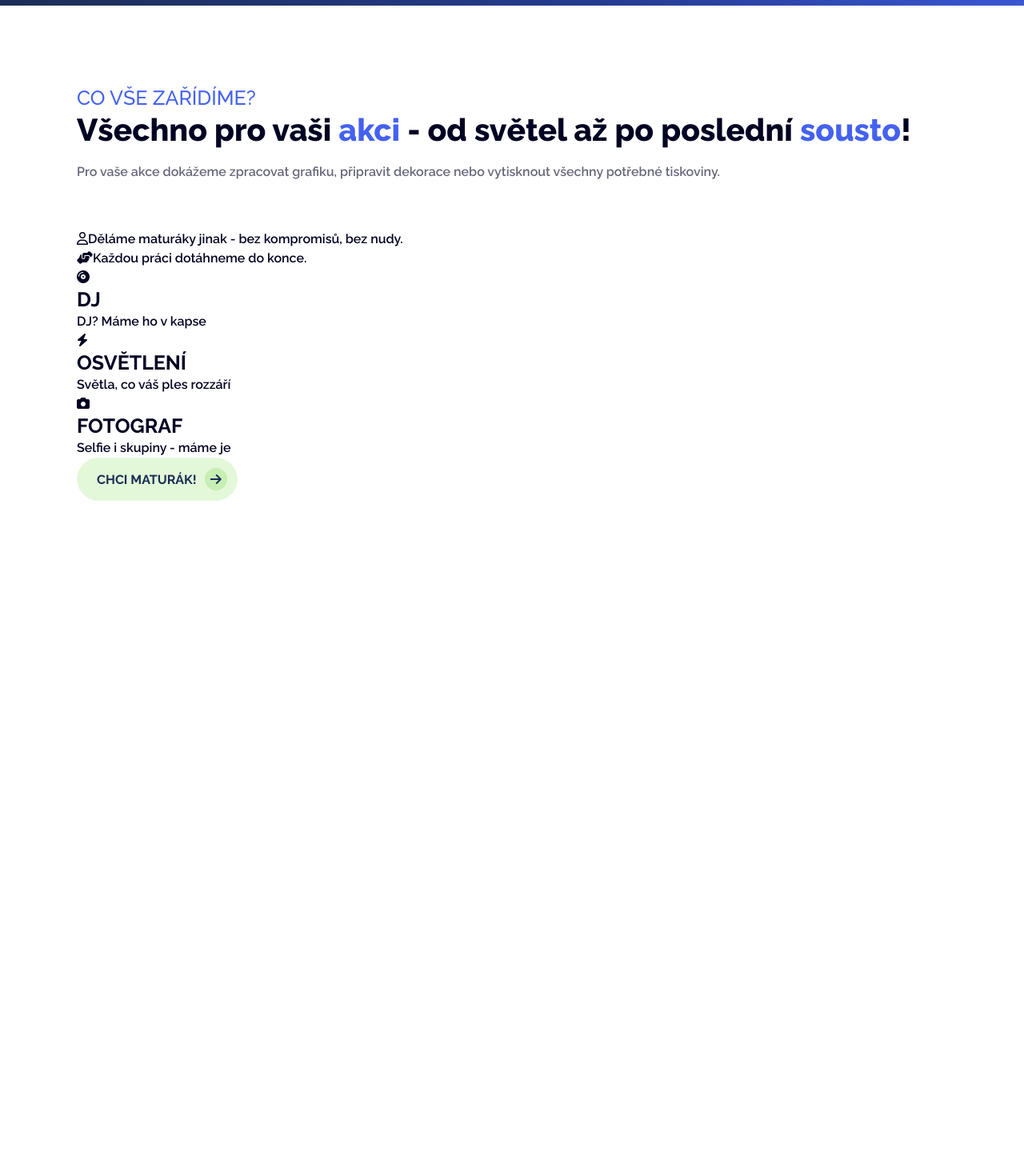
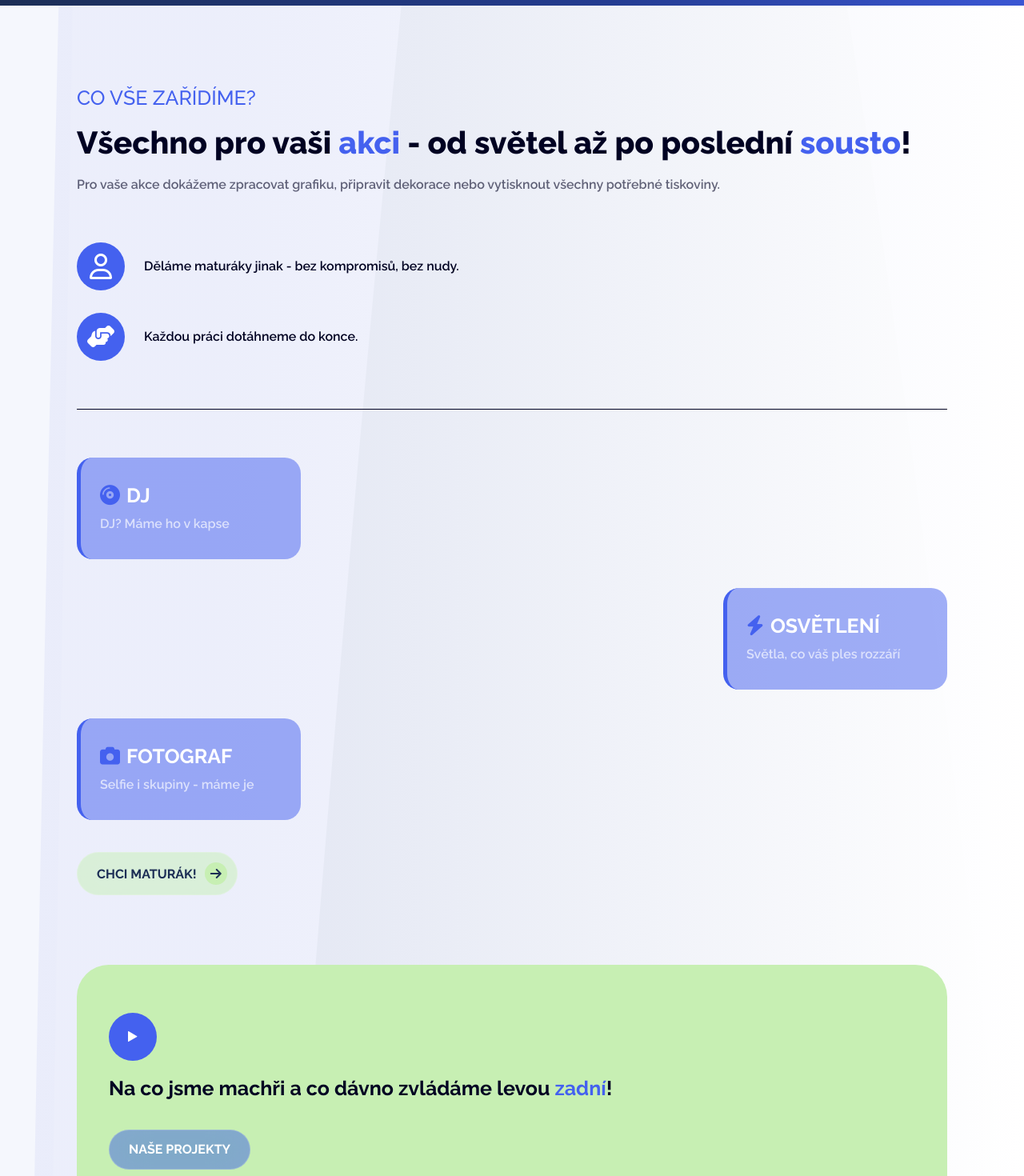
Before and after one commit to bobcermak/3kprods.cz, a Next.js app: page / in a window 1280 px wide. Shown: the part 1840-3310 px from the top of the page at 80% size. Built offline with nearby package versions, Linux system fonts and the light colour scheme.

Commit message:
Refactor HomePage layout: enhance services section with improved styling and structure; update InfoCard component for better visual consistency

```diff
--- a/app/page.tsx
+++ b/app/page.tsx
@@ -51,47 +51,49 @@ const HomePage = () => {
             </div>
           </div>
         </section>
-        <section className="mx-auto w-xcontent mt-25" id="services">
+        <section className="bg-[url('/images/vectors/services-bg-mobile-image.svg')] bg-cover bg-center bg-no-repeat py-25" id="services">
+        <div className="mx-auto w-xcontent flex flex-col gap-20">
           <div>
             <header>
               <H2 weight="font-medium">Co vše zařídíme?</H2>
-              <H3 size="text-title" weight="font-extrabold" case="lowercase" className="laptop:text-heading"><span className="uppercase mt-4">V</span>šechno pro vaši <strong className="font-extrabold text-light-blue">akci</strong> - od světel až po poslední <strong className="font-extrabold text-light-blue">sousto</strong>!</H3>
+              <H3 size="text-title" weight="font-extrabold" case="lowercase" className="laptop:text-heading mt-4"><span className="uppercase">V</span>šechno pro vaši <strong className="font-extrabold text-light-blue">akci</strong> - od světel až po poslední <strong className="font-extrabold text-light-blue">sousto</strong>!</H3>
             </header>
             <div className="mt-4">
               <P className="text-dark/60">Pro vaše akce dokážeme zpracovat grafiku, připravit dekorace nebo vytisknout všechny potřebné tiskoviny.</P>
-              <Ul className="mt-15">
-                <Li><i className="fa-regular fa-user"></i>Děláme maturáky jinak - bez kompromisů, bez nudy.</Li>
-                <Li><i className="fa-solid fa-handshake-angle"></i>Každou práci dotáhneme do konce.</Li>
+              <Ul className="mt-15 flex flex-col gap-6 border-b pb-15 mb-15">
+                <Li className="flex gap-6 items-center"><i className="fa-regular fa-user text-[2rem] bg-light-blue text-white px-4 py-3.5 rounded-full"></i>Děláme maturáky jinak - bez kompromisů, bez nudy.</Li>
+                <Li className="flex gap-6 items-center"><i className="fa-solid fa-handshake-angle text-[1.75rem] bg-light-blue text-white px-[12.5px] py-4 rounded-full"></i>Každou práci dotáhneme do konce.</Li>
               </Ul>
             </div>
             <div>
-              <Ul>
-                <Li><InfoCard icon={<i className="fa-solid fa-compact-disc"></i>} title="DJ">DJ? Máme ho v kapse</InfoCard></Li>
-                <Li><InfoCard icon={<i className="fa-solid fa-bolt"></i>} title="Osvětlení">Světla, co váš ples rozzáří</InfoCard></Li>
-                <Li><InfoCard icon={<i className="fa-solid fa-camera"></i>} title="Fotograf">Selfie i skupiny - máme je</InfoCard></Li>
+              <Ul className="grid gap-y-8">
+                <Li className="list-none"><InfoCard icon={<i className="fa-solid fa-compact-disc text-sub text-light-blue"></i>} title="DJ">DJ? Máme ho v kapse</InfoCard></Li>
+                <Li className="justify-self-end list-none"><InfoCard icon={<i className="fa-solid fa-bolt text-sub text-light-blue"></i>} title="Osvětlení">Světla, co váš ples rozzáří</InfoCard></Li>
+                <Li className="list-none"><InfoCard icon={<i className="fa-solid fa-camera text-sub text-light-blue"></i>} title="Fotograf">Selfie i skupiny - máme je</InfoCard></Li>
               </Ul>
-              <Button href="tel:+420722145257" variant="secondary">Chci maturák!</Button>
+              <Button className="mt-10" href="tel:+420722145257" variant="secondary">Chci maturák!</Button>
             </div>
           </div>
-          <div>
-            <article>
+          <div className="flex flex-col gap-15">
+            <article className="bg-green rounded-[40px] px-10 py-15">
               <header>
-                <Image className="svg-responsive" src="/images/vectors/triangle.svg" alt="3kprods - odkaz na video" loading="lazy" width={16} height={16} />
+                <a className="w-15 h-15 p-6 bg-light-blue rounded-full flex items-center justify-center hover:shadow-xl active:shadow-xl transition-shadow duration-250" href="https://www.youtube.com/@3KProds/videos" target="_blank" rel="noopener noreferrer" aria-label="Šipka"><Image className="svg-responsive" src="/images/vectors/triangle.svg" alt="3kprods - odkaz na video" loading="lazy" width={16} height={16} /></a>
               </header>
-              <div>
-                <P>Na co jsme machři a co dávno zvládáme levou <b>zadní</b>!</P>
+              <div className="mt-4">
+                <P size="text-sub" weight="font-bold">Na co jsme machři a co dávno zvládáme levou <b className="font-bold text-light-blue">zadní</b>!</P>
               </div>
-              <footer>
+              <footer className="mt-8">
                 <Button href="https://www.3kprods.cz/" isArrow={false}>Naše projekty</Button>
               </footer>
             </article>
-            <figure className="slaptop:hidden">
+            <figure className="slaptop:hidden w-[312px] h-[375px] mx-auto">
               <Image className="img-responsive" src="/images/content/moderator-mobile-image.webp" alt="3kprods - fotka moderátora" loading="lazy" width={312} height={375} />
             </figure>
             <figure className="hidden slaptop:block">
               <Image className="img-responsive" src="/images/content/moderator-image.webp" alt="3kprods - fotka moderátora" loading="lazy" width={600} height={720} />
             </figure>
           </div>
+        </div>
         </section>
         <div id="stats">
           <Ul>
--- a/components/cards/InfoCard.tsx
+++ b/components/cards/InfoCard.tsx
@@ -8,12 +8,12 @@ type InfoCardProps = {
 }
 const InfoCard: FC<InfoCardProps> = ({ icon, title, children }) => {
   return (
-    <div>
-        <div>
+    <div className="bg-light-blue/50 rounded-[20px] px-6 py-8 w-65 phone:w-70 border-l-5 border-light-blue">
+        <div className="flex gap-2 items-center">
             {icon}
-            <H3>{title}</H3>
+            <H3 color="text-white">{title}</H3>
         </div>
-        <P>{children}</P>
+        <P className="mt-2 text-dark-white/80">{children}</P>
     </div>
   )
 }
```
Also changed, not shown: public/images/vectors/services-bg-mobile-image.svg (added).
